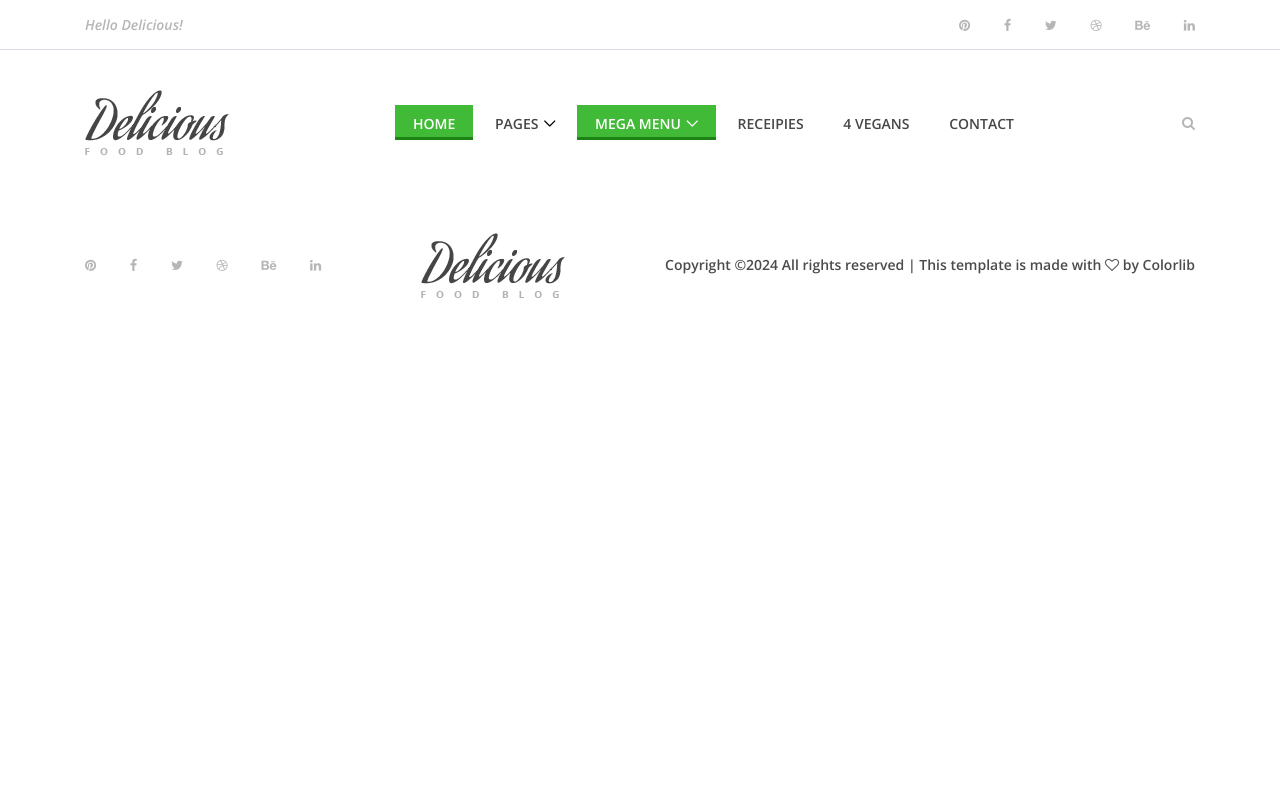
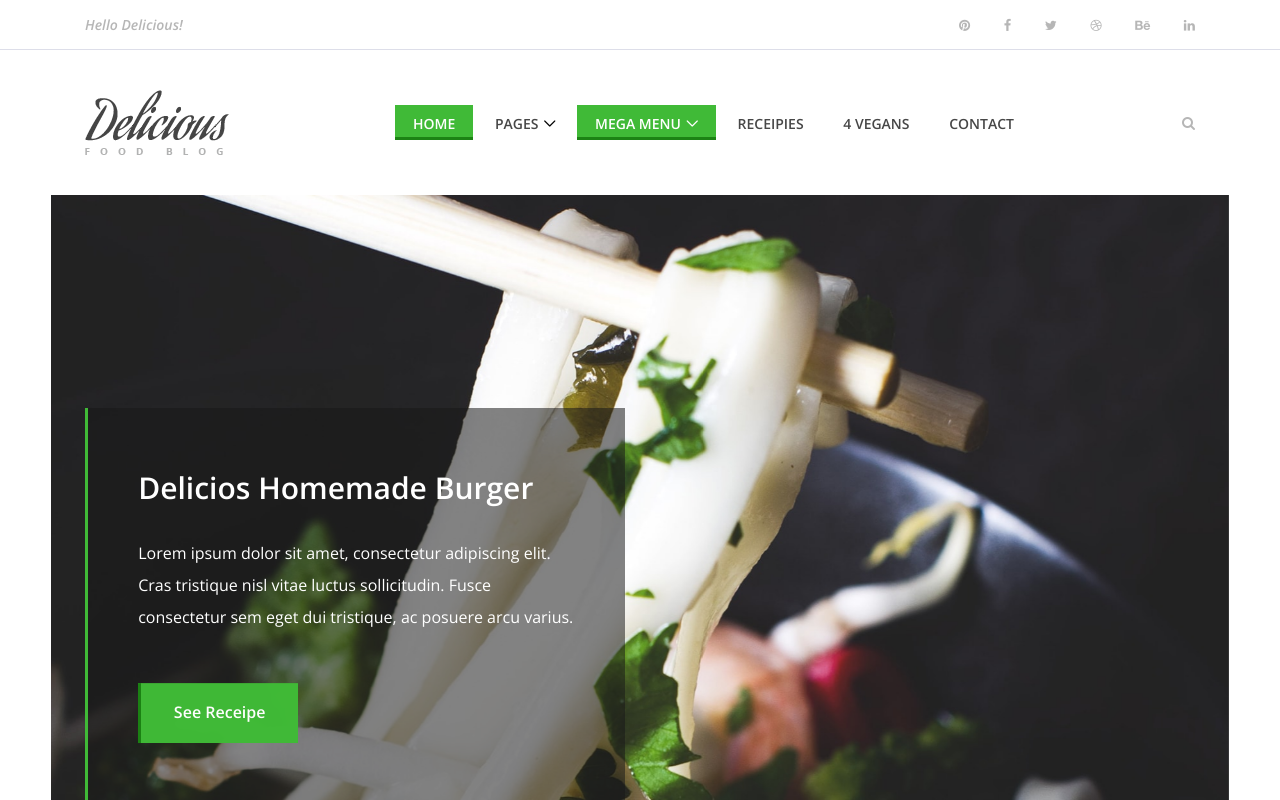
Before and after one commit to hafsaawais474/recipe-ease, a plain HTML site: page index.html in a window 1280 px wide. Both pictures are taken after a click on the link "MEGA MENU". Shown: the top 800 px of the page. Drawn offline with nearby package versions, Linux system fonts and the light colour scheme; files whose address does not match are found by name.

Commit message:
Add Slider with previous and next capability #2 (#8)

```diff
--- a/index.html
+++ b/index.html
@@ -192,7 +192,56 @@
     </header>
     <!-- ##### Header Area End ##### -->
 
+    <!-- ##### Hero Area Start ##### -->
+    <section class="hero-area">
+        <div class="hero-slides owl-carousel">
+            <!-- Single Hero Slide -->
+            <div class="single-hero-slide bg-img" style="background-image: url(img/bg-img/bg1.jpg);">
+                <div class="container h-100">
+                    <div class="row h-100 align-items-center">
+                        <div class="col-12 col-md-9 col-lg-7 col-xl-6">
+                            <div class="hero-slides-content" data-animation="fadeInUp" data-delay="100ms">
+                                <h2 data-animation="fadeInUp" data-delay="300ms">Delicios Homemade Burger</h2>
+                                <p data-animation="fadeInUp" data-delay="700ms">Lorem ipsum dolor sit amet, consectetur adipiscing elit. Cras tristique nisl vitae luctus sollicitudin. Fusce consectetur sem eget dui tristique, ac posuere arcu varius.</p>
+                                <a href="#" class="btn delicious-btn" data-animation="fadeInUp" data-delay="1000ms">See Receipe</a>
+                            </div>
+                        </div>
+                    </div>
+                </div>
+            </div>
 
+            <!-- Single Hero Slide -->
+            <div class="single-hero-slide bg-img" style="background-image: url(img/bg-img/bg6.jpg);">
+                <div class="container h-100">
+                    <div class="row h-100 align-items-center">
+                        <div class="col-12 col-md-9 col-lg-7 col-xl-6">
+                            <div class="hero-slides-content" data-animation="fadeInUp" data-delay="100ms">
+                                <h2 data-animation="fadeInUp" data-delay="300ms">Delicios Homemade Burger</h2>
+                                <p data-animation="fadeInUp" data-delay="700ms">Lorem ipsum dolor sit amet, consectetur adipiscing elit. Cras tristique nisl vitae luctus sollicitudin. Fusce consectetur sem eget dui tristique, ac posuere arcu varius.</p>
+                                <a href="#" class="btn delicious-btn" data-animation="fadeInUp" data-delay="1000ms">See Receipe</a>
+                            </div>
+                        </div>
+                    </div>
+                </div>
+            </div>
+
+            <!-- Single Hero Slide -->
+            <div class="single-hero-slide bg-img" style="background-image: url(img/bg-img/bg7.jpg);">
+                <div class="container h-100">
+                    <div class="row h-100 align-items-center">
+                        <div class="col-12 col-md-9 col-lg-7 col-xl-6">
+                            <div class="hero-slides-content" data-animation="fadeInUp" data-delay="100ms">
+                                <h2 data-animation="fadeInUp" data-delay="300ms">Delicios Homemade Burger</h2>
+                                <p data-animation="fadeInUp" data-delay="700ms">Lorem ipsum dolor sit amet, consectetur adipiscing elit. Cras tristique nisl vitae luctus sollicitudin. Fusce consectetur sem eget dui tristique, ac posuere arcu varius.</p>
+                                <a href="#" class="btn delicious-btn" data-animation="fadeInUp" data-delay="1000ms">See Receipe</a>
+                            </div>
+                        </div>
+                    </div>
+                </div>
+            </div>
+        </div>
+    </section>
+    <!-- ##### Hero Area End ##### -->
 
     <!-- ##### Footer Area Start ##### -->
     <footer class="footer-area">
```
